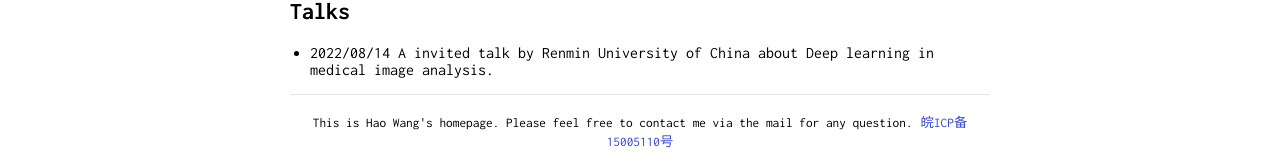
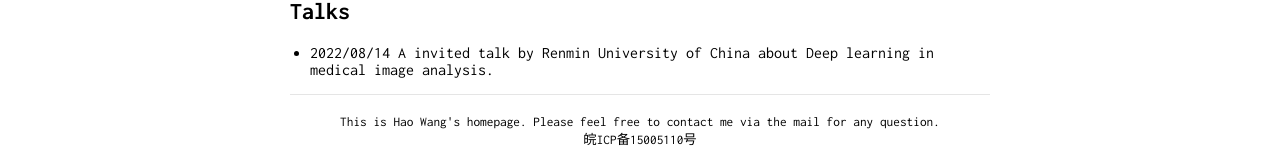
Before and after one commit to Waynehfut/Waynehfut, a Jekyll site: the page built from index.md, in a window 1280 px wide. Shown: the part 1945-2112 px from the top of the page. Built offline with Jekyll 4.4.1, drawn with Linux system fonts in a browser that asks for light colours; our own code applies the rules of GitHub Pages for plain Markdown files.

Commit message:
add icp layout

```diff
--- a/_layouts/default.html
+++ b/_layouts/default.html
@@ -86,7 +86,8 @@
                     <hr />
                     <p style="text-align: center; margin-bottom: 10px; padding-bottom:20px;">
                     <a href="{{ site.footer_url }}" style="color: black"><small>{{ site.footer_text }}</small></a>
-                    <a href="https://www.beian.gov.cn/portal/registerSystemInfo"><small>皖ICP备15005110号</small></a>
+                    <br>
+                    <a href="https://www.beian.gov.cn/portal/registerSystemInfo" style="color: black"><small>皖ICP备15005110号</small></a>
                     </p>
                 {% endif %}
 
```
